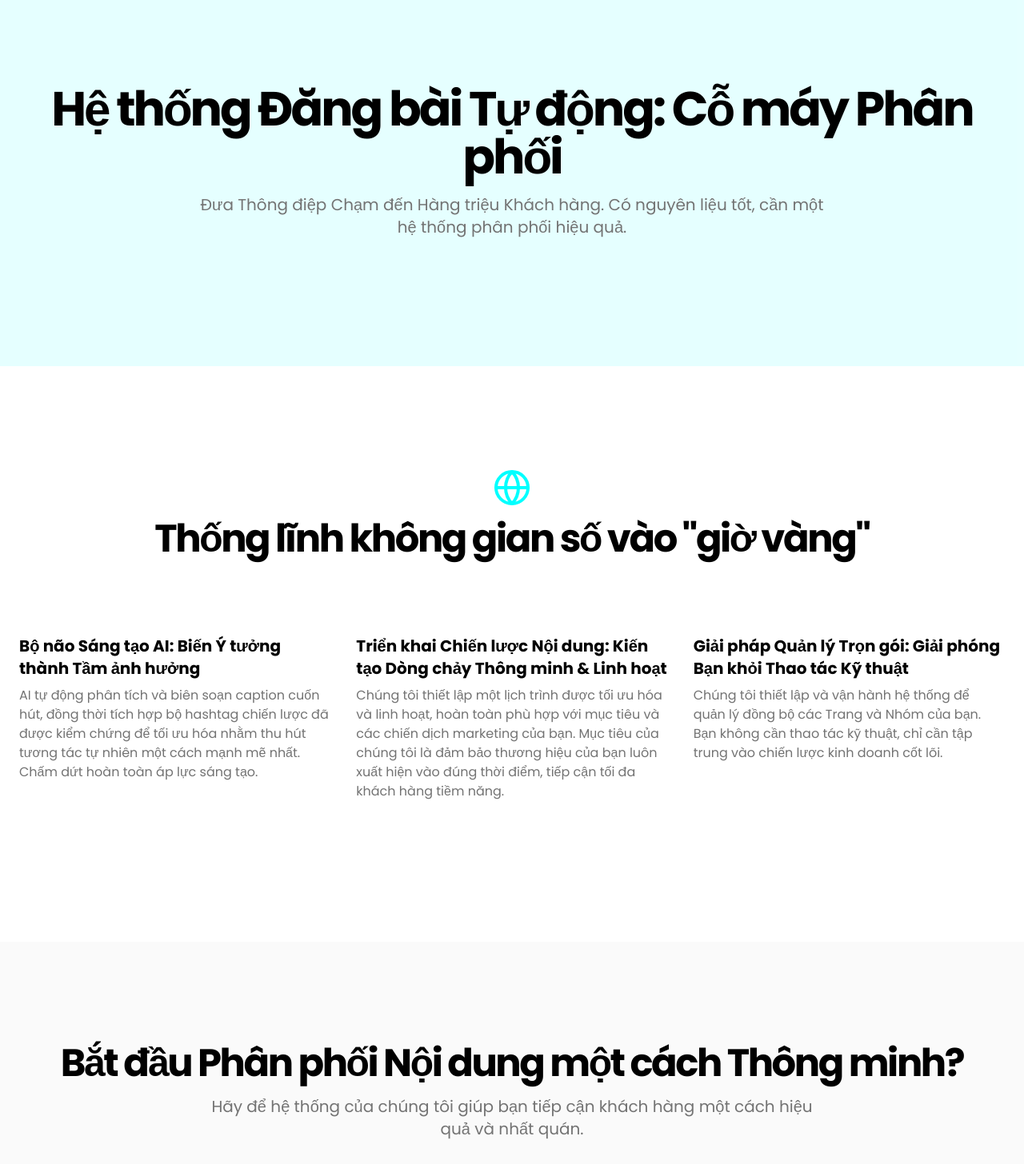
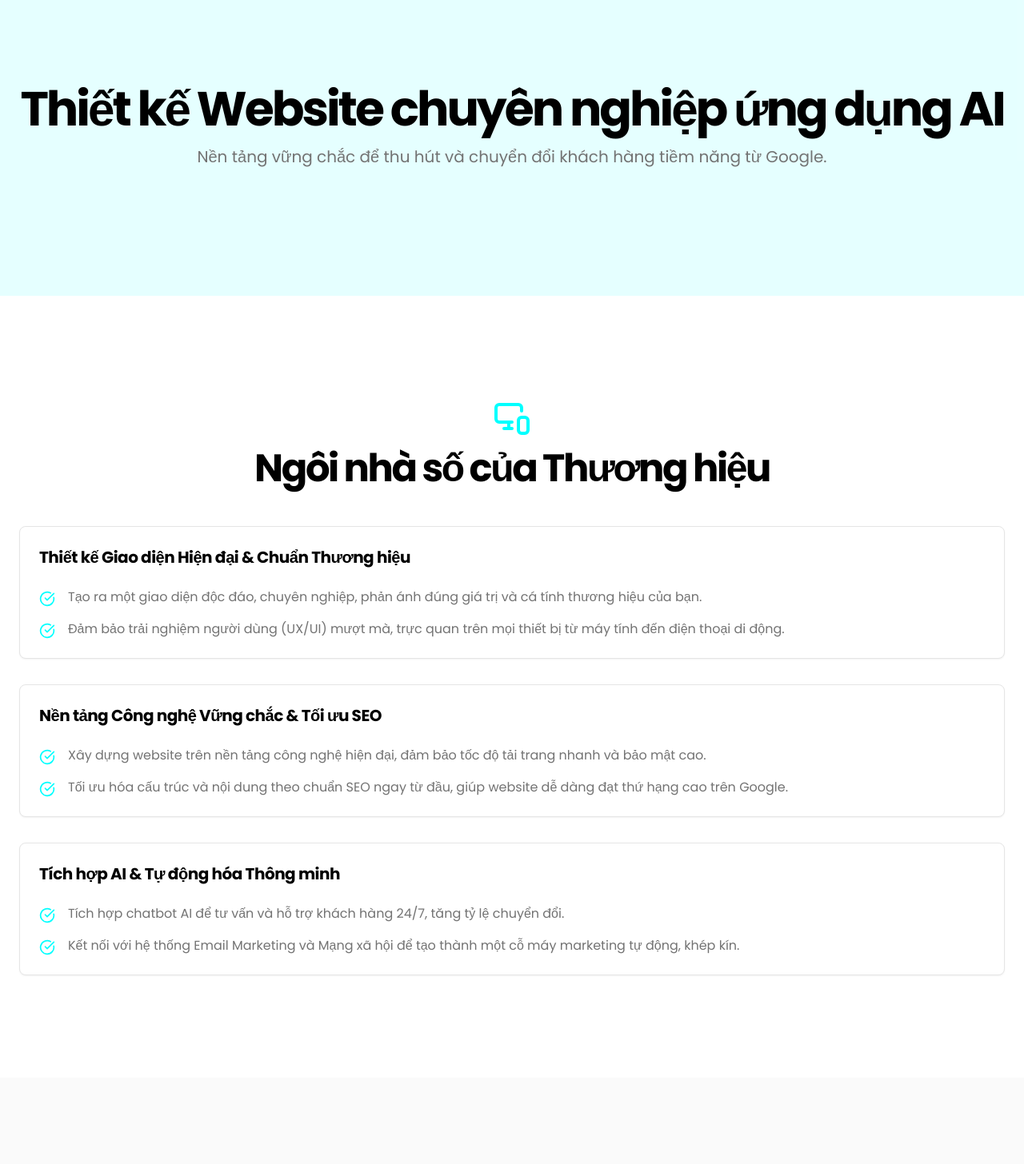
Before and after one commit to jb007-gg/igen-backend, a Next.js app: page /giai-phap/dang-bai-tu-dong in a window 1280 px wide. Shown: the part 54-1510 px from the top of the page at 80% size. Built offline with nearby package versions, Linux system fonts and the light colour scheme.

Commit message:
fix the format of the page /giai-phap/sang-tao-noi-dung /giai-phap/chatb

```diff
--- a/src/app/giai-phap/dang-bai-tu-dong/page.tsx
+++ b/src/app/giai-phap/dang-bai-tu-dong/page.tsx
@@ -2,25 +2,35 @@
 import { Header } from '@/components/landing/header';
 import { Footer } from '@/components/landing/footer';
 import { Button } from '@/components/ui/button';
-import { Globe } from 'lucide-react';
+import { Card, CardContent, CardHeader, CardTitle } from '@/components/ui/card';
+import { CheckCircle, MonitorSmartphone } from 'lucide-react';
 import Link from 'next/link';
 
-const autoPostingPoints = [
+const websitePoints = [
   {
-      title: 'Bộ não Sáng tạo AI: Biến Ý tưởng thành Tầm ảnh hưởng',
-      description: 'AI tự động phân tích và biên soạn caption cuốn hút, đồng thời tích hợp bộ hashtag chiến lược đã được kiểm chứng để tối ưu hóa nhằm thu hút tương tác tự nhiên một cách mạnh mẽ nhất. Chấm dứt hoàn toàn áp lực sáng tạo.',
+    title: 'Thiết kế Giao diện Hiện đại & Chuẩn Thương hiệu',
+    points: [
+      "Tạo ra một giao diện độc đáo, chuyên nghiệp, phản ánh đúng giá trị và cá tính thương hiệu của bạn.",
+      "Đảm bảo trải nghiệm người dùng (UX/UI) mượt mà, trực quan trên mọi thiết bị từ máy tính đến điện thoại di động.",
+    ],
   },
   {
-      title: 'Triển khai Chiến lược Nội dung: Kiến tạo Dòng chảy Thông minh & Linh hoạt',
-      description: 'Chúng tôi thiết lập một lịch trình được tối ưu hóa và linh hoạt, hoàn toàn phù hợp với mục tiêu và các chiến dịch marketing của bạn. Mục tiêu của chúng tôi là đảm bảo thương hiệu của bạn luôn xuất hiện vào đúng thời điểm, tiếp cận tối đa khách hàng tiềm năng.',
+    title: 'Nền tảng Công nghệ Vững chắc & Tối ưu SEO',
+    points: [
+      "Xây dựng website trên nền tảng công nghệ hiện đại, đảm bảo tốc độ tải trang nhanh và bảo mật cao.",
+      "Tối ưu hóa cấu trúc và nội dung theo chuẩn SEO ngay từ đầu, giúp website dễ dàng đạt thứ hạng cao trên Google.",
+    ],
   },
   {
-      title: 'Giải pháp Quản lý Trọn gói: Giải phóng Bạn khỏi Thao tác Kỹ thuật',
-      description: 'Chúng tôi thiết lập và vận hành hệ thống để quản lý đồng bộ các Trang và Nhóm của bạn. Bạn không cần thao tác kỹ thuật, chỉ cần tập trung vào chiến lược kinh doanh cốt lõi.',
+    title: 'Tích hợp AI & Tự động hóa Thông minh',
+    points: [
+      "Tích hợp chatbot AI để tư vấn và hỗ trợ khách hàng 24/7, tăng tỷ lệ chuyển đổi.",
+      "Kết nối với hệ thống Email Marketing và Mạng xã hội để tạo thành một cỗ máy marketing tự động, khép kín."
+    ],
   },
 ];
 
-export default function AutoPostingPage() {
+export default function WebsiteDesignPage() {
   return (
     <div className="flex min-h-[100dvh] flex-col bg-background">
       <Header />
@@ -28,28 +38,37 @@ export default function AutoPostingPage() {
         <section className="w-full py-20 md:py-32 lg:py-40 bg-primary/10">
           <div className="container mx-auto px-4 md:px-6 text-center">
             <h1 className="text-3xl font-bold tracking-tighter sm:text-4xl md:text-5xl lg:text-6xl font-headline text-foreground">
-                Hệ thống Đăng bài Tự động: Cỗ máy Phân phối
+                Thiết kế Website chuyên nghiệp ứng dụng AI
             </h1>
             <p className="mx-auto mt-4 max-w-[800px] text-muted-foreground md:text-xl">
-              Đưa Thông điệp Chạm đến Hàng triệu Khách hàng. Có nguyên liệu tốt, cần một hệ thống phân phối hiệu quả.
+              Nền tảng vững chắc để thu hút và chuyển đổi khách hàng tiềm năng từ Google.
             </p>
           </div>
         </section>
 
-        <section id="auto-posting-details" className="w-full py-12 md:py-24 lg:py-32">
+        <section id="website-details" className="w-full py-12 md:py-24 lg:py-32">
             <div className="container mx-auto px-4 md:px-6">
                 <div className="flex flex-col items-center justify-center space-y-4 text-center mb-12">
-                    <Globe className="h-12 w-12 text-primary" />
+                    <MonitorSmartphone className="h-12 w-12 text-primary" />
                     <h2 className="text-3xl font-bold tracking-tighter sm:text-4xl md:text-5xl font-headline">
-                        Thống lĩnh không gian số vào "giờ vàng"
+                        Ngôi nhà số của Thương hiệu
                     </h2>
                 </div>
-                <div className="mx-auto grid gap-8 py-12 sm:grid-cols-1 lg:grid-cols-3">
-                    {autoPostingPoints.map((point, index) => (
-                        <div key={index} className="space-y-2">
-                            <h3 className="text-xl font-bold">{point.title}</h3>
-                            <p className="text-muted-foreground">{point.description}</p>
+                <div className="mx-auto mt-12 grid gap-8">
+                  {websitePoints.map((point, index) => (
+                    <Card key={index} className="bg-card">
+                      <CardHeader>
+                        <CardTitle className="text-xl font-bold">{point.title}</CardTitle>
+                      </CardHeader>
+                      <CardContent className="space-y-4">
+                        {point.points.map((p, pIndex) => (
+                          <div key={pIndex} className="flex items-start gap-4">
+                            <CheckCircle className="mt-1 h-5 w-5 flex-shrink-0 text-primary" />
+                            <p className="text-muted-foreground">{p}</p>
                           </div>
+                        ))}
+                      </CardContent>
+                    </Card>
                   ))}
                 </div>
             </div>
@@ -58,10 +77,10 @@ export default function AutoPostingPage() {
         <section id="cta" className="w-full py-12 md:py-24 lg:py-32 bg-secondary">
           <div className="container mx-auto px-4 md:px-6 text-center">
             <h2 className="text-3xl font-bold tracking-tighter sm:text-4xl md:text-5xl font-headline">
-                Bắt đầu Phân phối Nội dung một cách Thông minh?
+                Sẵn sàng Xây dựng Nền tảng Digital Vững chắc?
             </h2>
             <p className="mx-auto mt-4 max-w-3xl text-muted-foreground md:text-xl">
-                Hãy để hệ thống của chúng tôi giúp bạn tiếp cận khách hàng một cách hiệu quả và nhất quán.
+                Hãy để chúng tôi kiến tạo một website không chỉ đẹp mà còn mang lại hiệu quả kinh doanh thực sự.
             </p>
              <div className="mt-8">
                 <Button asChild size="lg" className="bg-primary text-primary-foreground hover:bg-primary/90">
--- a/src/app/giai-phap/sang-tao-noi-dung/page.tsx
+++ b/src/app/giai-phap/sang-tao-noi-dung/page.tsx
@@ -3,21 +3,30 @@ import { Header } from '@/components/landing/header';
 import { Footer } from '@/components/landing/footer';
 import { Button } from '@/components/ui/button';
 import { Card, CardContent, CardHeader, CardTitle } from '@/components/ui/card';
-import { PenTool } from 'lucide-react';
+import { CheckCircle, PenTool } from 'lucide-react';
 import Link from 'next/link';
 
 const contentCreationPoints = [
   {
     title: 'Công nghệ “Bản sao Số”: Lợi thế Cạnh tranh Không thể Sao chép',
-    description: 'Từ ảnh gốc, chúng tôi tạo ra một “Bản sao số” (Digital Twin) hoàn hảo, cho phép AI tái tạo sản phẩm trong mọi bối cảnh với độ chân thực đáng kinh ngạc. Tiết kiệm đến 90% chi phí sản xuất, giải phóng hoàn toàn gánh nặng chi phí thuê người mẫu, studio, ekip. Sản xuất hàng loạt ảnh, video quảng cáo chất lượng cao, tạo ra lợi thế cạnh tranh khác biệt và đẩy nhanh tốc độ ra mắt chiến dịch.',
+    points: [
+      'Từ ảnh gốc, chúng tôi tạo ra một “Bản sao số” (Digital Twin) hoàn hảo, cho phép AI tái tạo sản phẩm trong mọi bối cảnh với độ chân thực đáng kinh ngạc.',
+      'Tiết kiệm đến 90% chi phí sản xuất, giải phóng hoàn toàn gánh nặng chi phí thuê người mẫu, studio, ekip.',
+      'Sản xuất hàng loạt ảnh, video quảng cáo chất lượng cao, tạo ra lợi thế cạnh tranh khác biệt và đẩy nhanh tốc độ ra mắt chiến dịch.',
+    ],
   },
   {
     title: 'Dịch vụ Sáng tạo Kịch bản & Sản xuất Trọn gói',
-    description: 'Đội ngũ chuyên gia của chúng tôi sẽ lên ý tưởng chiến lược, sau đó sử dụng trí tuệ AI để kiến tạo các kịch bản quảng cáo được tối ưu hóa sâu sắc theo thuật toán của từng nền tảng, đảm bảo thông điệp của bạn không chỉ sáng tạo mà còn có khả năng lan tỏa mạnh mẽ nhất.',
+    points: [
+        'Đội ngũ chuyên gia của chúng tôi sẽ lên ý tưởng chiến lược, sau đó sử dụng trí tuệ AI để kiến tạo các kịch bản quảng cáo được tối ưu hóa sâu sắc theo thuật toán của từng nền tảng, đảm bảo thông điệp của bạn không chỉ sáng tạo mà còn có khả năng lan tỏa mạnh mẽ nhất.'
+    ],
   },
   {
     title: 'Chất lượng Đỉnh cao & Quy trình Vượt trội',
-    description: 'Mọi sản phẩm đều đạt chất lượng 4K chuyên nghiệp, khẳng định sự sắc nét và đẳng cấp thương hiệu. Một khi AI đã "học" về sản phẩm của bạn, việc tạo ra nội dung cho các chiến dịch sau này diễn ra với tốc độ đáng kinh ngạc.',
+    points: [
+        'Mọi sản phẩm đều đạt chất lượng 4K chuyên nghiệp, khẳng định sự sắc nét và đẳng cấp thương hiệu.',
+        'Một khi AI đã "học" về sản phẩm của bạn, việc tạo ra nội dung cho các chiến dịch sau này diễn ra với tốc độ đáng kinh ngạc.'
+    ],
   },
 ];
 
@@ -45,14 +54,19 @@ export default function ContentCreationPage() {
                     Mở khóa Kho vũ khí Nội dung Vô hạn
                 </h2>
             </div>
-            <div className="mx-auto grid gap-6 py-12 sm:grid-cols-1 md:grid-cols-3">
+            <div className="mx-auto mt-12 grid gap-8">
                 {contentCreationPoints.map((point, index) => (
-                    <Card key={index} className="flex flex-col">
+                    <Card key={index} className="bg-card">
                         <CardHeader>
-                            <CardTitle>{point.title}</CardTitle>
+                            <CardTitle className="text-xl font-bold">{point.title}</CardTitle>
                         </CardHeader>
-                        <CardContent className="flex-grow">
-                            <p className="text-muted-foreground">{point.description}</p>
+                        <CardContent className="space-y-4">
+                           {point.points.map((p, pIndex) => (
+                             <div key={pIndex} className="flex items-start gap-4">
+                               <CheckCircle className="mt-1 h-5 w-5 flex-shrink-0 text-primary" />
+                               <p className="text-muted-foreground">{p}</p>
+                             </div>
+                           ))}
                         </CardContent>
                     </Card>
                 ))}
--- a/src/components/landing/services-section.tsx
+++ b/src/components/landing/services-section.tsx
@@ -2,7 +2,7 @@
 
 import { Card, CardContent, CardFooter, CardHeader, CardTitle } from '@/components/ui/card';
 import { Button } from '@/components/ui/button';
-import { PenTool, Globe, Megaphone, Bot } from 'lucide-react';
+import { PenTool, MonitorSmartphone, Megaphone, Bot } from 'lucide-react';
 import Link from 'next/link';
 
 const services = [
@@ -25,9 +25,9 @@ const services = [
         href: "/giai-phap/chatbot",
     },
     {
-        icon: <Globe className="h-8 w-8 text-primary" />,
-        title: 'Hệ thống Đăng bài Tự động',
-        description: 'Đưa thông điệp của bạn tiếp cận hàng triệu khách hàng một cách nhất quán và hiệu quả.',
+        icon: <MonitorSmartphone className="h-8 w-8 text-primary" />,
+        title: 'Thiết kế Website chuyên nghiệp ứng dụng AI',
+        description: 'Xây dựng nền tảng vững chắc để thu hút và chuyển đổi khách hàng tiềm năng từ Google.',
         href: "/giai-phap/dang-bai-tu-dong",
     },
 ];
```
Also changed, not shown: src/app/giai-phap/chatbot/page.tsx (+29 -15 lines). Lines whose indentation alone changed are shown as unchanged.
